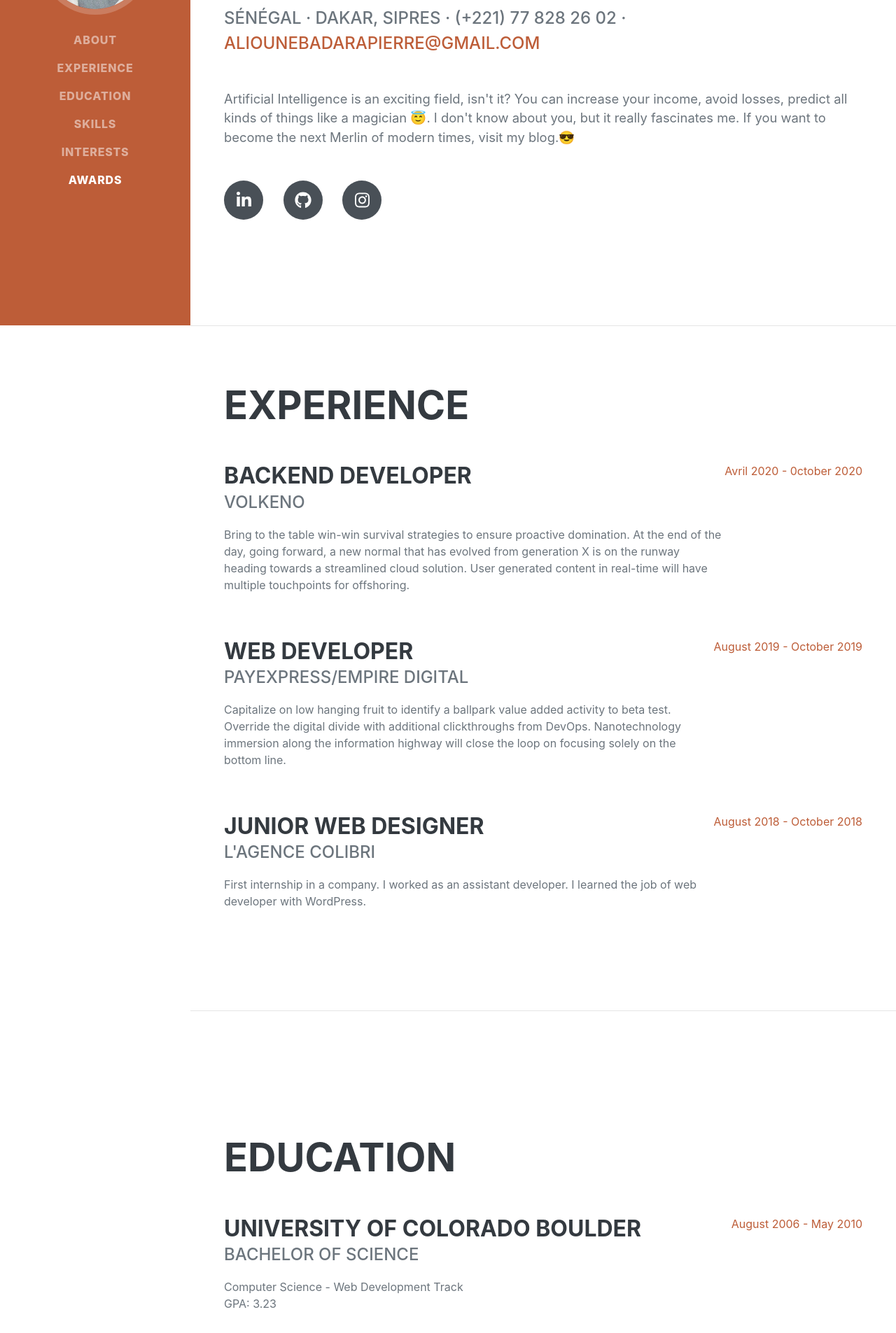
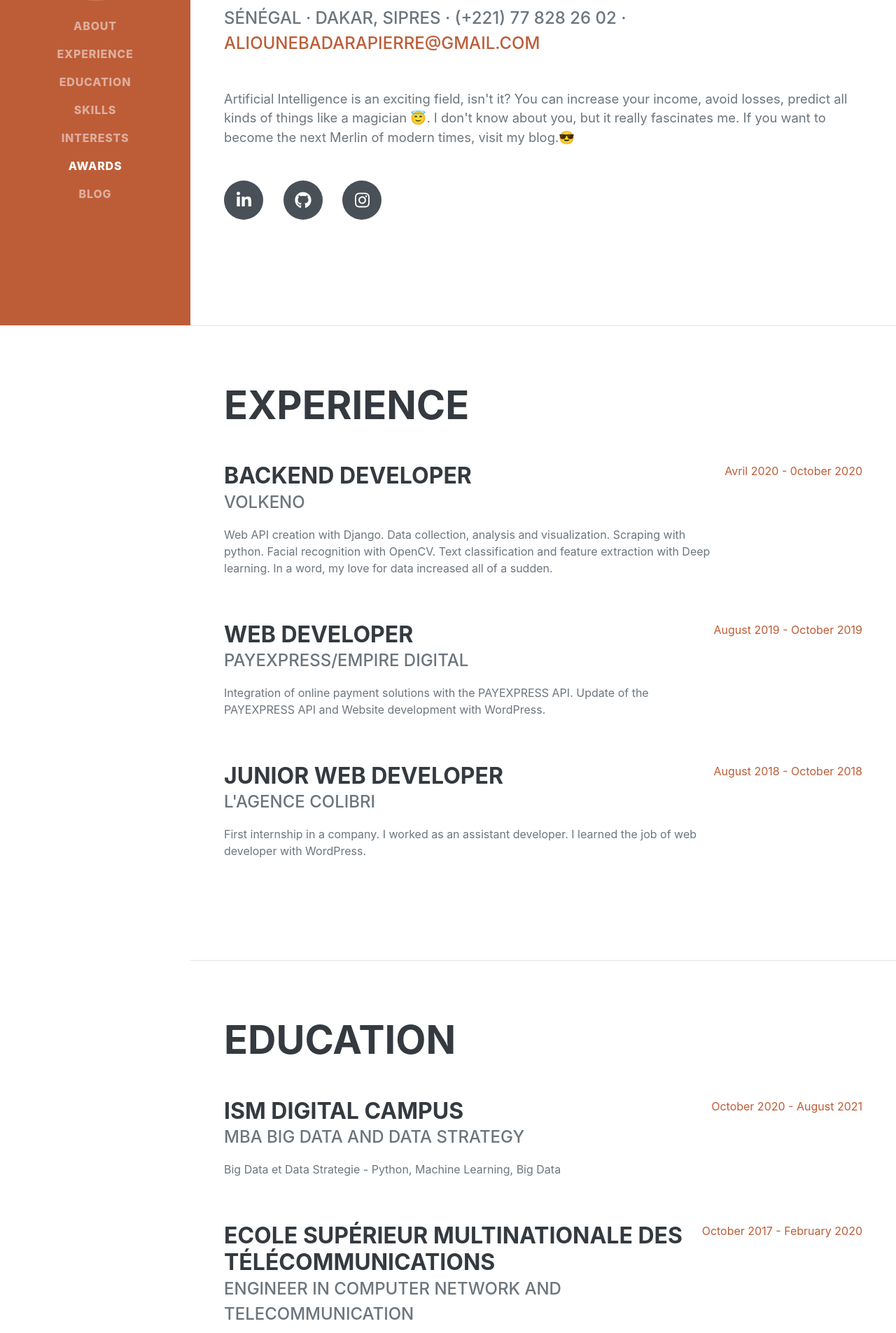
Before and after one commit to badou11/machinelearnig, a Django app: template resume/templates/resume/index.html in a window 1280 px wide. Shown: the part 335-2240 px from the top of the page at 70% size. Run offline with Django 3.2, Linux system fonts and the light colour scheme; the template is opened without the code that fills it, so the values that code supplies are empty; some libraries are stand-ins or nearby versions; some web fonts are replaced.

Commit message:
updating somethings

```diff
--- a/resume/templates/resume/index.html
+++ b/resume/templates/resume/index.html
@@ -33,6 +33,7 @@
                     <li class="nav-item"><a class="nav-link js-scroll-trigger" href="#skills">Skills</a></li>
                     <li class="nav-item"><a class="nav-link js-scroll-trigger" href="#interests">Interests</a></li>
                     <li class="nav-item"><a class="nav-link js-scroll-trigger" href="#awards">Awards</a></li>
+                    <li class="nav-item"><a class="nav-link js-scroll-trigger" href="#">Blog</a></li>
                 </ul>
             </div>
         </nav>
@@ -68,7 +69,8 @@
                         <div class="flex-grow-1">
                             <h3 class="mb-0">Backend Developer</h3>
                             <div class="subheading mb-3">Volkeno</div>
-                            <p>Bring to the table win-win survival strategies to ensure proactive domination. At the end of the day, going forward, a new normal that has evolved from generation X is on the runway heading towards a streamlined cloud solution. User generated content in real-time will have multiple touchpoints for offshoring.</p>
+                            <p>Web API creation with Django. Data collection, analysis and visualization. Scraping with python. Facial recognition with OpenCV. Text classification and feature extraction with Deep learning.
+                                In a word, my love for data increased all of a sudden.</p>
                         </div>
                         <div class="flex-shrink-0"><span class="text-primary">Avril 2020 - 0ctober 2020</span></div>
                     </div>
@@ -76,13 +78,13 @@
                         <div class="flex-grow-1">
                             <h3 class="mb-0">Web Developer</h3>
                             <div class="subheading mb-3">PAYEXPRESS/EMPIRE DIGITAL</div>
-                            <p>Capitalize on low hanging fruit to identify a ballpark value added activity to beta test. Override the digital divide with additional clickthroughs from DevOps. Nanotechnology immersion along the information highway will close the loop on focusing solely on the bottom line.</p>
+                            <p>Integration of online payment solutions with the PAYEXPRESS API. Update of the PAYEXPRESS API and Website development with WordPress.  </p>
                         </div>
                         <div class="flex-shrink-0"><span class="text-primary">August 2019 - October 2019</span></div>
                     </div>
                     <div class="d-flex flex-column flex-md-row justify-content-between mb-5">
                         <div class="flex-grow-1">
-                            <h3 class="mb-0">Junior Web Designer</h3>
+                            <h3 class="mb-0">Junior Web Developer</h3>
                             <div class="subheading mb-3">L'agence colibri</div>
                             <p>First internship in a company. I worked as an assistant developer. I learned the job of web developer with WordPress.</p>
                         </div>
@@ -97,21 +99,33 @@
                     <h2 class="mb-5">Education</h2>
                     <div class="d-flex flex-column flex-md-row justify-content-between mb-5">
                         <div class="flex-grow-1">
-                            <h3 class="mb-0">University of Colorado Boulder</h3>
-                            <div class="subheading mb-3">Bachelor of Science</div>
-                            <div>Computer Science - Web Development Track</div>
-                            <p>GPA: 3.23</p>
+                            <h3 class="mb-0">ISM Digital Campus</h3>
+                            <div class="subheading mb-3">MBA big data and data strategy</div>
+                            <div>Big Data et Data Strategie - Python, Machine Learning, Big Data</div>
+                            <p></p>
                         </div>
-                        <div class="flex-shrink-0"><span class="text-primary">August 2006 - May 2010</span></div>
+                        <div class="flex-shrink-0"><span class="text-primary">October 2020 -  August 2021</span></div>
                     </div>
+
+                    <div class="d-flex flex-column flex-md-row justify-content-between mb-5">
+                        <div class="flex-grow-1">
+                            <h3 class="mb-0">Ecole Supérieur Multinationale des Télécommunications</h3>
+                            <div class="subheading mb-3">Engineer in computer network and telecommunication</div>
+                            <div>Computer Science - Cloud Computing and data warehouse</div>
+                            <p></p>
+                        </div>
+                        <div class="flex-shrink-0"><span class="text-primary">October 2017 -  February 2020</span></div>
+                    </div>
+
                     <div class="d-flex flex-column flex-md-row justify-content-between">
                         <div class="flex-grow-1">
-                            <h3 class="mb-0">James Buchanan High School</h3>
-                            <div class="subheading mb-3">Technology Magnet Program</div>
-                            <p>GPA: 3.56</p>
+                            <h3 class="mb-0">Ecole Supérieur Multinationale des Télécommunications</h3>
+                            <div class="subheading mb-3">Bachelor of engineering Science</div>
+                            <p></p>
                         </div>
-                        <div class="flex-shrink-0"><span class="text-primary">August 2002 - May 2006</span></div>
+                        <div class="flex-shrink-0"><span class="text-primary">Septembre 2017 -  February 2018</span></div>
                     </div>
+
                 </div>
             </section>
             <hr class="m-0" />
@@ -121,30 +135,32 @@
                     <h2 class="mb-5">Skills</h2>
                     <div class="subheading mb-3">Programming Languages & Tools</div>
                     <ul class="list-inline dev-icons">
+                        <li class="list-inline-item"><i class="fab fa-python"></i></li>
                         <li class="list-inline-item"><i class="fab fa-html5"></i></li>
                         <li class="list-inline-item"><i class="fab fa-css3-alt"></i></li>
-                        <li class="list-inline-item"><i class="fab fa-js-square"></i></li>
-                        <li class="list-inline-item"><i class="fab fa-python"></i></li>
-                        <li class="list-inline-item"><i class="fab fa-python"></i></li>
                         <li class="list-inline-item"><i class="fab fa-wordpress"></i></li>
                     </ul>
                     <div class="subheading mb-3">Workflow</div>
                     <ul class="fa-ul mb-0">
                         <li>
                             <span class="fa-li"><i class="fas fa-check"></i></span>
-                            Mobile-First, Responsive Design
+                            Project Manager
                         </li>
                         <li>
                             <span class="fa-li"><i class="fas fa-check"></i></span>
-                            Cross Browser Testing & Debugging
+                            Data Mining
                         </li>
                         <li>
                             <span class="fa-li"><i class="fas fa-check"></i></span>
-                            Cross Functional Teams
+                            Data Visualization
                         </li>
                         <li>
                             <span class="fa-li"><i class="fas fa-check"></i></span>
-                            Agile Development & Scrum
+                            Machine Learning Addict
+                        </li>
+                        <li>
+                            <span class="fa-li"><i class="fas fa-check"></i></span>
+                            dashboard builder
                         </li>
                     </ul>
                 </div>
@@ -154,8 +170,8 @@
             <section class="resume-section" id="interests">
                 <div class="resume-section-content">
                     <h2 class="mb-5">Interests</h2>
-                    <p>Apart from being a web developer, I enjoy most of my time being outdoors. In the winter, I am an avid skier and novice ice climber. During the warmer months here in Colorado, I enjoy mountain biking, free climbing, and kayaking.</p>
-                    <p class="mb-0">When forced indoors, I follow a number of sci-fi and fantasy genre movies and television shows, I am an aspiring chef, and I spend a large amount of my free time exploring the latest technology advancements in the front-end web development world.</p>
+                    <p>Apart from being a Machine Learning developer, I enjoy most of my time being outdoors. I love play football and video games with my friends.</p>
+                    <p class="mb-0">When forced indoors, I follow a number of sci-fi and fantasy genre movies and television shows, I spend a large amount of my free time exploring the latest technology advancements in AI.</p>
                 </div>
             </section>
             <hr class="m-0" />
@@ -168,12 +184,12 @@
                             <span class="fa-li"><i class="fas fa-trophy text-warning"></i></span>
                             Certified Associate in Project Management (CAPM)
                         </li>
-                        <li>
+                        <!-- <li>
                             <span class="fa-li"><i class="fas fa-trophy text-warning"></i></span>
                             1
                             <sup>st</sup>
                             Place - University of Colorado Boulder - Emerging Tech Competition 2009
-                        </li>
+                        </li> -->
 
                     </ul>
                 </div>
```
